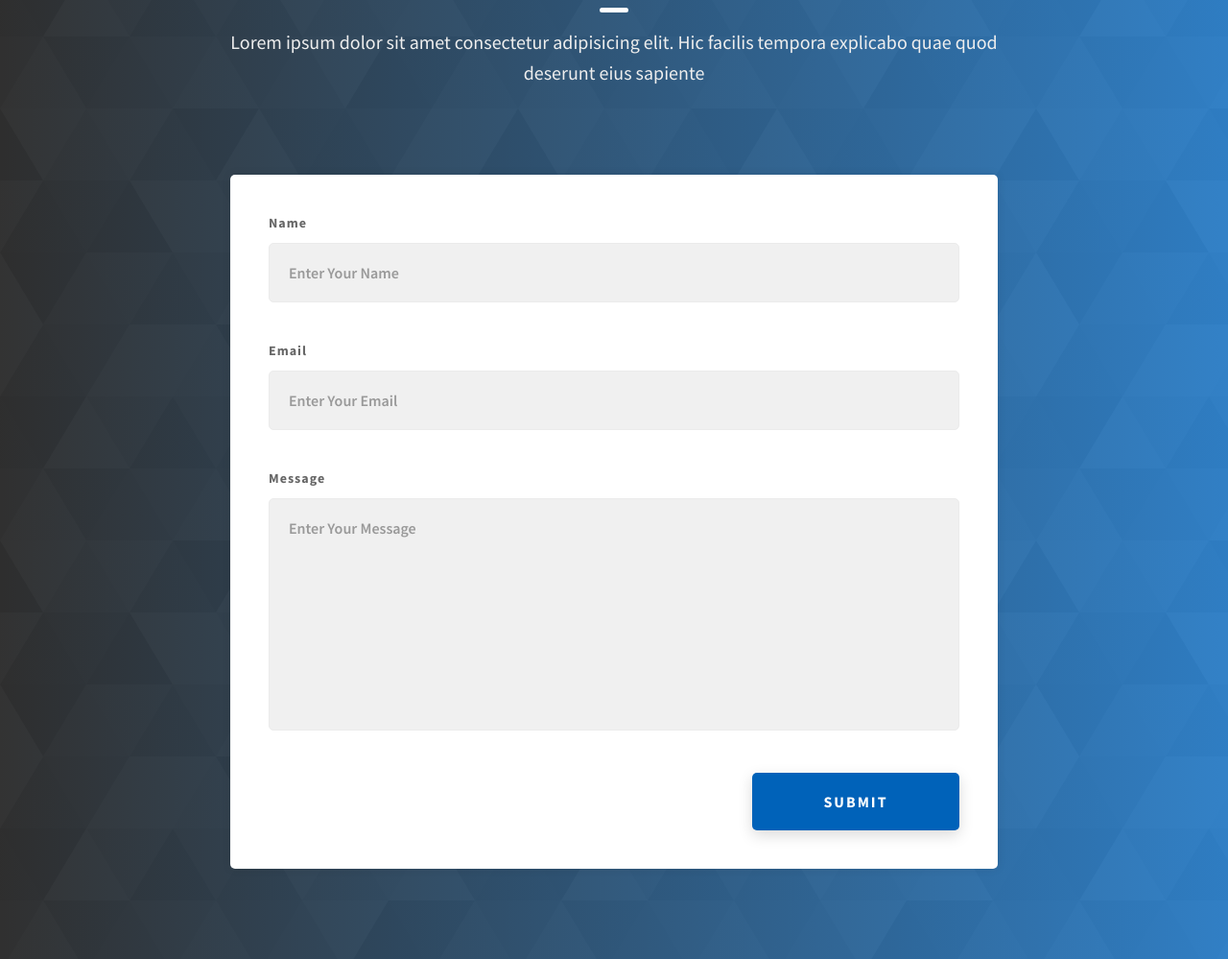
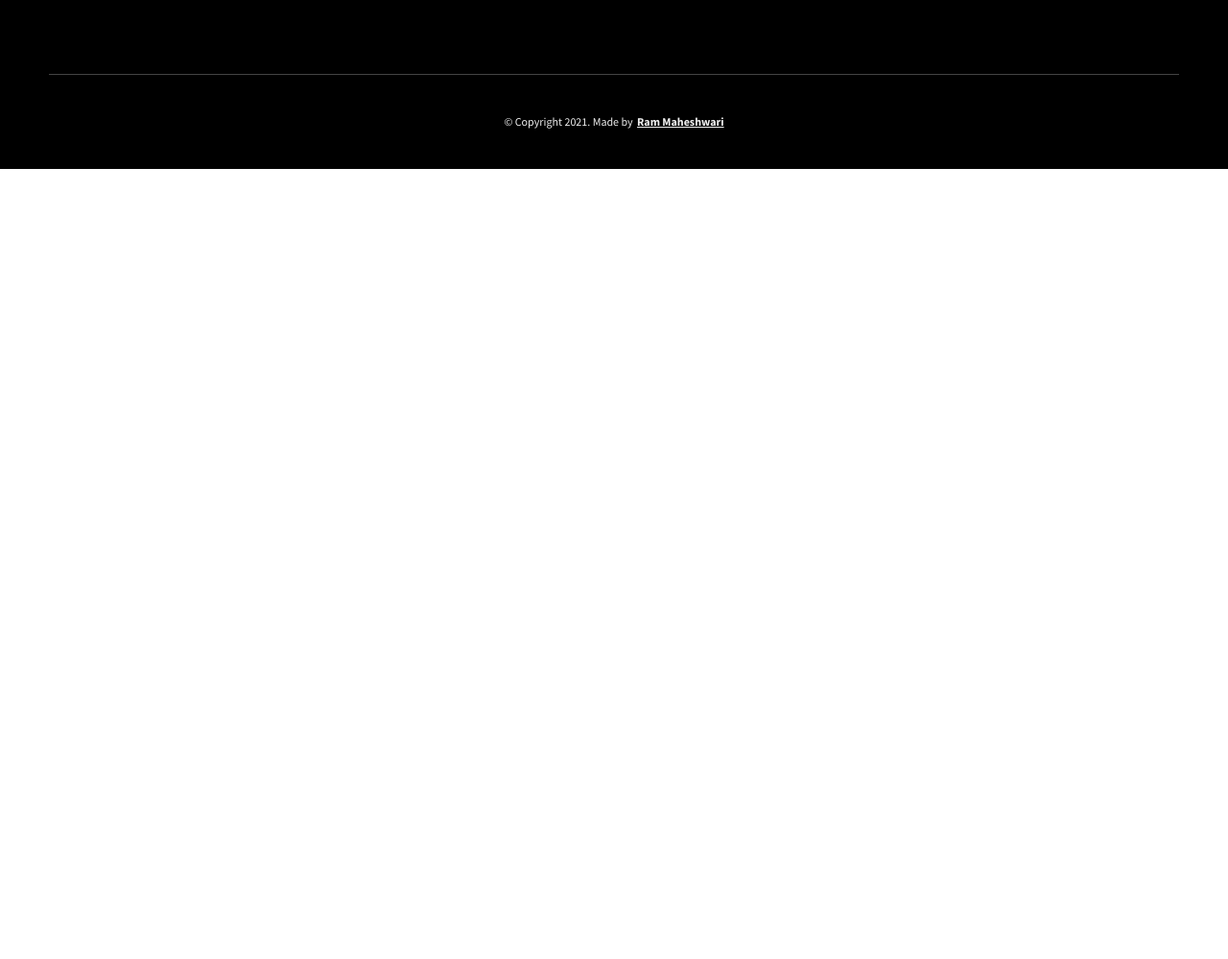
Before and after one commit to musstaffali/portfollio, a website: page index.html in a window 1280 px wide. Shown: the part 3239-4238 px from the top of the page at 96% size. After the commit the page ends 3415 px from the top, so only its background shows below. Drawn offline with Linux system fonts and the light colour scheme.

Commit message:
contact chop

```diff
--- a/index.html
+++ b/index.html
@@ -261,58 +261,6 @@
         </div>
       </div>
     </section>
-    <section id="contact" class="contact sec-pad dynamicBg">
-      <div class="main-container">
-        <h2 class="heading heading-sec heading-sec__mb-med">
-          <span class="heading-sec__main heading-sec__main--lt">Contact</span>
-          <span class="heading-sec__sub heading-sec__sub--lt">
-            Lorem ipsum dolor sit amet consectetur adipisicing elit. Hic facilis
-            tempora explicabo quae quod deserunt eius sapiente
-          </span>
-        </h2>
-        <div class="contact__form-container">
-          <form action="#" class="contact__form">
-            <div class="contact__form-field">
-              <label class="contact__form-label" for="name">Name</label>
-              <input
-                required
-                placeholder="Enter Your Name"
-                type="text"
-                class="contact__form-input"
-                name="name"
-                id="name"
-              />
-            </div>
-            <div class="contact__form-field">
-              <label class="contact__form-label" for="email">Email</label>
-              <input
-                required
-                placeholder="Enter Your Email"
-                type="text"
-                class="contact__form-input"
-                name="email"
-                id="email"
-              />
-            </div>
-            <div class="contact__form-field">
-              <label class="contact__form-label" for="message">Message</label>
-              <textarea
-                required
-                cols="30"
-                rows="10"
-                class="contact__form-input"
-                placeholder="Enter Your Message"
-                name="message"
-                id="message"
-              ></textarea>
-            </div>
-            <button type="submit" class="btn btn--theme contact__btn">
-              Submit
-            </button>
-          </form>
-        </div>
-      </div>
-    </section>
     <footer class="main-footer">
       <div class="main-container">
         <div class="main-footer__upper">
```
